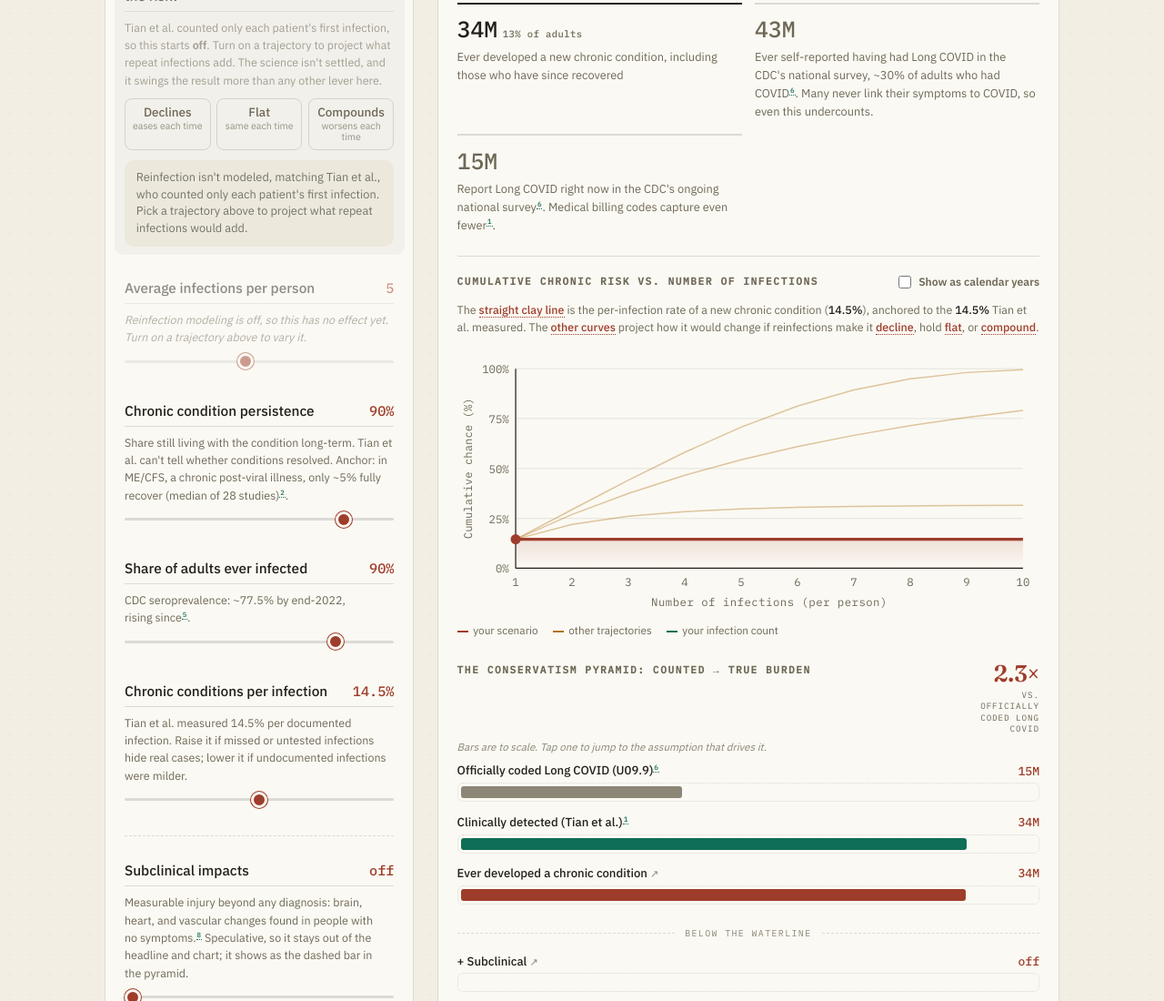
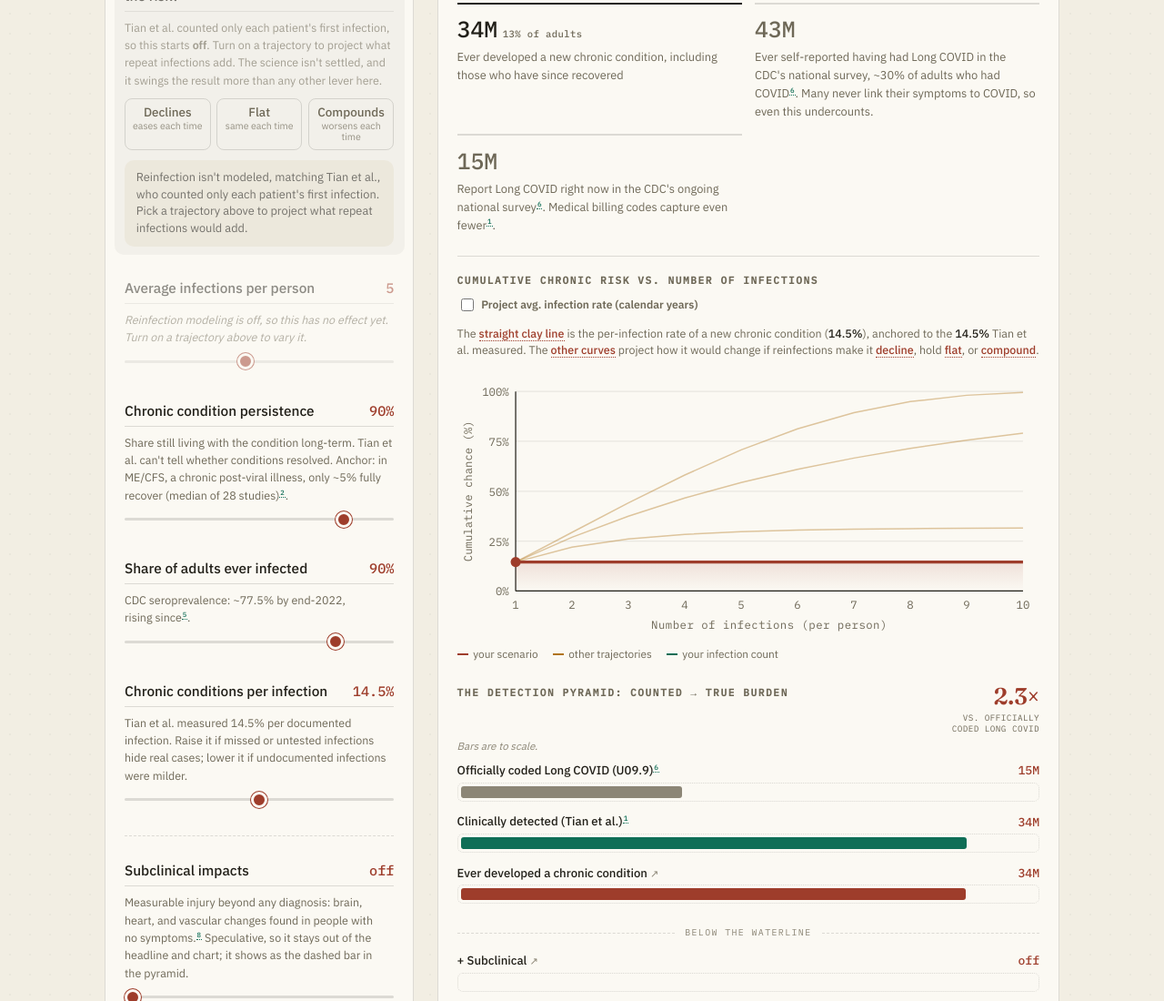
Before and after one commit to justinritchie/chronic-covid-tian-et-al, a plain HTML site: page index.html in a window 1280 px wide. Shown: the part 1338-2438 px from the top of the page at 91% size. Drawn offline with Linux system fonts and the light colour scheme.

Commit message:
Rename to "detection pyramid", fix under-detection label wrapping, strike unclear "tap to jump" hint, relabel year toggle to "Project avg. infection rate (calendar years)"

```diff
--- a/index.html
+++ b/index.html
@@ -122,7 +122,7 @@ input[type=range]:focus-visible,.seg button:focus-visible,.ytoggle input:focus-v
 .stat.ghost{border-top-color:var(--line)} .stat.ghost .n{color:var(--muted)}
 .chartwrap{margin-top:1.5rem;border-top:1px solid var(--line);padding-top:1.1rem}
 .chartwrap h3,.pyr h3{font-family:var(--mono);font-size:.7rem;letter-spacing:.14em;text-transform:uppercase;color:var(--muted);margin:0 0 .7rem}
-.charth{display:flex;justify-content:space-between;align-items:center;gap:1rem}
+.charth{display:flex;justify-content:space-between;align-items:center;gap:.5rem 1rem;flex-wrap:wrap}
 .ytoggle{font-family:var(--body);text-transform:none;letter-spacing:0;font-size:.76rem;color:var(--muted);display:flex;align-items:center;gap:.35rem;cursor:pointer}
 .ytoggle input{accent-color:var(--clay);cursor:pointer;width:14px;height:14px}
 .yearcap{font-size:.74rem;color:var(--faint);margin-top:.55rem;font-style:italic}
@@ -173,11 +173,11 @@ svg{display:block;width:100%;height:auto}
 .pbar{height:13px;border-radius:3px;transition:width .35s ease;min-width:10px}
 .pbar.subcl{background:rgba(158,61,43,.34)}
 .pbar.subcl.off{background:transparent;min-width:0}
-.pyrhead{display:flex;justify-content:space-between;align-items:flex-start;gap:1rem;margin:0 0 .55rem}
+.pyrhead{display:flex;justify-content:space-between;align-items:flex-start;gap:.6rem 1rem;flex-wrap:wrap;margin:0 0 .55rem}
 .pyrhead h3{margin:0}
-.undetbox{text-align:right;flex-shrink:0;line-height:1}
-.undetn{font-family:var(--display);font-weight:600;font-size:1.6rem;color:var(--clay)}
-.undetl{font-family:var(--mono);font-size:.58rem;letter-spacing:.1em;text-transform:uppercase;color:var(--muted);margin-top:.25rem;max-width:15ch;margin-left:auto;line-height:1.35}
+.undetbox{flex-shrink:0;margin-left:auto;text-align:right}
+.undetn{font-family:var(--display);font-weight:600;font-size:1.6rem;line-height:1;color:var(--clay)}
+.undetl{font-family:var(--mono);font-size:.58rem;letter-spacing:.05em;text-transform:uppercase;color:var(--muted);margin-top:.25rem;max-width:20ch;margin-left:auto;line-height:1.3}
 .subdiv{border-top:1px dashed var(--line);margin:1.4rem 0 1.15rem}
 .found{margin-top:.5rem;border:1px dashed var(--line);border-radius:8px;padding:.75rem .85rem;font-size:.82rem;color:var(--muted);text-align:left}
 .found .foundlead{font-family:var(--mono);font-size:.7rem;letter-spacing:.12em;text-transform:uppercase;color:var(--clay);margin-bottom:.35rem}
@@ -315,7 +315,7 @@ footer li:target{background:rgba(176,116,26,.16);border-radius:4px}
 
       <div class="chartwrap">
         <h3 class="charth"><span>Cumulative chronic risk vs. number of infections</span>
-          <label class="ytoggle" title="Maps the infection-count axis to calendar years using the average pace (~0.85 infections/yr), so the 5th ≈ 2026"><input type="checkbox" id="yearTog"> Show as calendar years</label></h3>
+          <label class="ytoggle" title="Maps the infection-count axis to calendar years using the average pace (~0.85 infections/yr), so the 5th ≈ 2026"><input type="checkbox" id="yearTog"> Project avg. infection rate (calendar years)</label></h3>
         <div class="chartcap" id="chartCap"></div>
         <svg id="chart" viewBox="0 0 520 238" role="img" aria-label="Cumulative chronic risk by number of infections for four reinfection trajectories"></svg>
         <div class="legend">
@@ -328,10 +328,10 @@ footer li:target{background:rgba(176,116,26,.16);border-radius:4px}
 
       <div class="pyr">
         <div class="pyrhead">
-          <h3>The conservatism pyramid: counted → true burden</h3>
+          <h3>The detection pyramid: counted → true burden</h3>
           <div class="undetbox"><div class="undetn" id="undetN">2.3×</div><div class="undetl">vs. officially coded Long COVID</div></div>
         </div>
-        <div class="hint">Bars are to scale. Tap one to jump to the assumption that drives it.</div>
+        <div class="hint">Bars are to scale.</div>
         <div id="pyramid"></div>
         <div class="pyrclar" id="pyrClar"></div>
         <div class="found">
@@ -348,6 +348,8 @@ footer li:target{background:rgba(176,116,26,.16);border-radius:4px}
     <b>How to read this.</b> The headline rate (top) is what Tian et al. <em>measured</em>. Everything below it depends on assumptions the data can't settle, so you set them and the estimate updates. The study can't tell how many cases resolved,<a class="fn" href="#s1" title="Tian et al. 2026">1</a> so it counts people <b>ever</b> affected, not those active today; the persistence slider bridges that gap.
     <div class="disc">Figures are modeled estimates with wide uncertainty, not point facts. No never-infected comparison group, so these are not "excess over background." For exploration and discussion.</div>
   </div>
+
+  <div class="takeaways" hidden></div>
 
   <footer>
     <strong>Sources.</strong> Click any <a class="fn" href="#s1" title="example">n</a> above to jump here; each links out.
```
